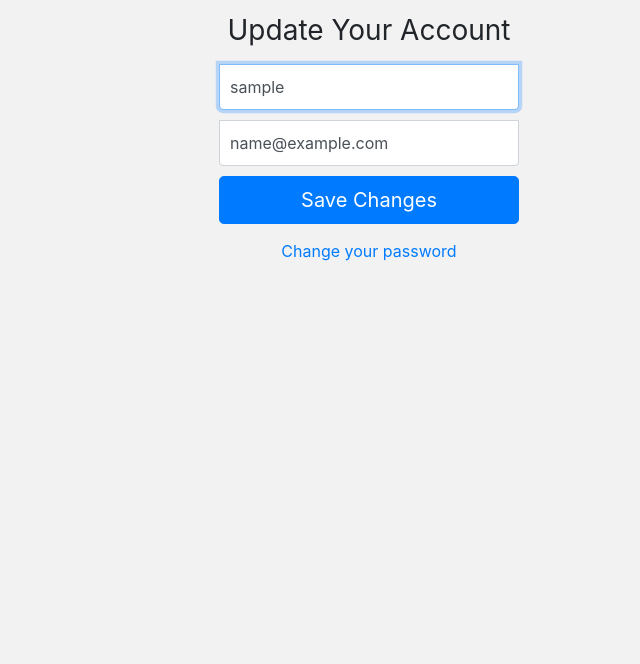
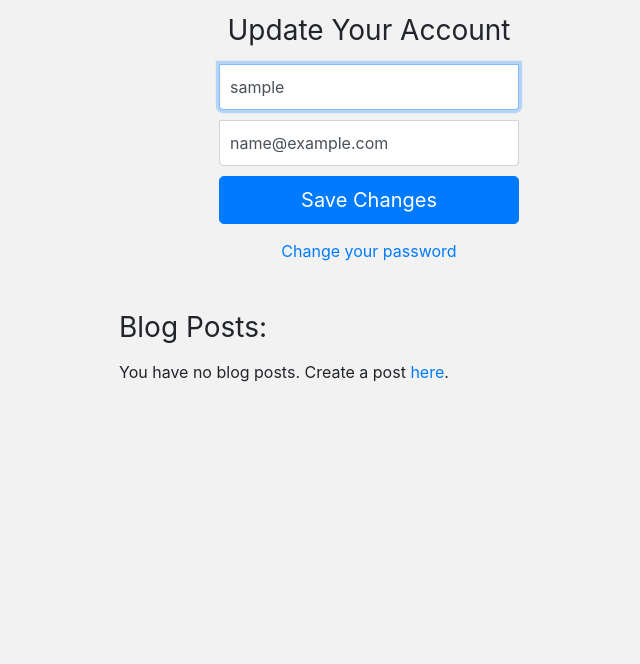
Before and after one commit to muhammad-mamdouh/Django_Projects, a Django app: page /account/ in a window 1280 px wide. Shown: the part 74-738 px from the top of the page, without its empty margins (271-911 px from the left). Run offline with Django 3.2, Linux system fonts and the light colour scheme; the visitor is signed in with stand-in values (Sample User, id 1); data that the repository does not hold is empty; some libraries are stand-ins or nearby versions.

Commit message:
feature: Update the account template page to list the user's posts.     - Pass the user's posts via the account view function.     - List them within the account template page.

```diff
--- a/src/account/templates/account/account.html
+++ b/src/account/templates/account/account.html
@@ -29,6 +29,11 @@
     }
     .h3 {
       text-align: center;
+    }
+    .blog-posts {
+      max-width: 500px;
+      width: 100%;
+      margin: auto;
     }
   </style>
 
@@ -67,4 +72,23 @@
   <div class="d-flex flex-column">
     <a class="m-auto" href="{% url 'password_change' %}">Change your password</a>
   </div>
+
+  <div class="container mt-4 p-4">
+    <div class="row">
+      <div class="blog-posts">
+        <h3 class="mb-3 font-weight-normal">Blog Posts:</h3>
+        {% if blog_posts %}
+          <ul>
+            {% for post in blog_posts %}
+              <a href="#" style="text-decoration: none;">
+                <li class="list-group-item">{{ post }}</li>
+              </a>
+            {% endfor %}
+          </ul>
+        {% else %}
+          <p>You have no blog posts. Create a post <a href="{% url 'blog:create' %}">here</a>.</p>
+        {% endif %}
+      </div>
+    </div>
+  </div>
 {% endblock content %}
--- a/src/account/views.py
+++ b/src/account/views.py
@@ -1,6 +1,7 @@
 from django.shortcuts import render, redirect
 from django.contrib.auth import login, authenticate, logout
 from .forms import RegistrationForm, AccountAuthenticationForm, AccountUpdateForm
+from blog.models import BlogPost
 
 
 def registration_view(request):
@@ -73,6 +74,7 @@ def account_view(request):
             }
         )
     context['account_form'] = form
+    context['blog_posts']   = BlogPost.objects.filter(author=request.user)
     return render(request, 'account/account.html', context)
 
 
```
